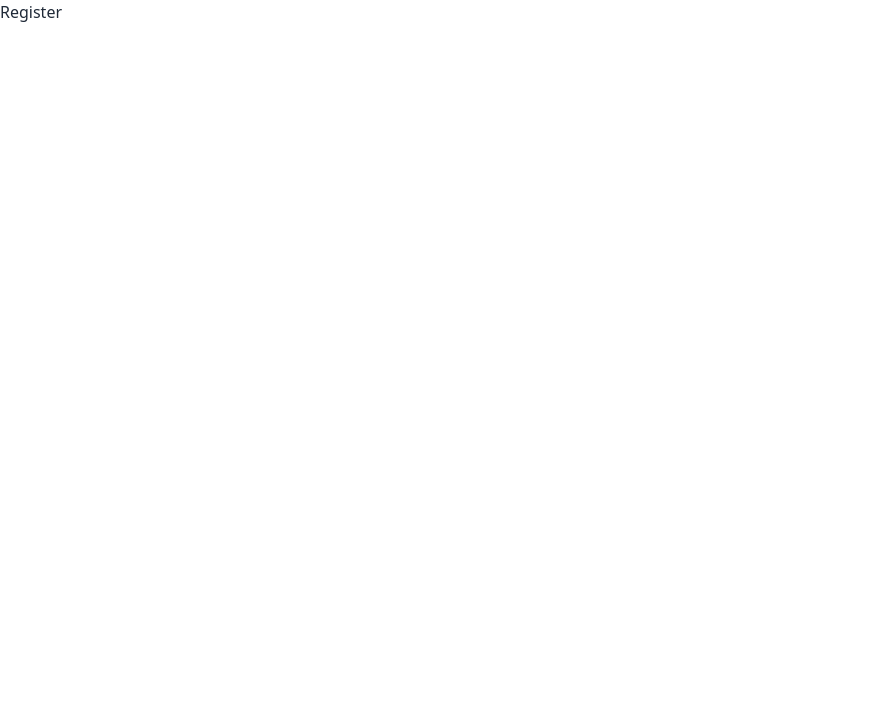
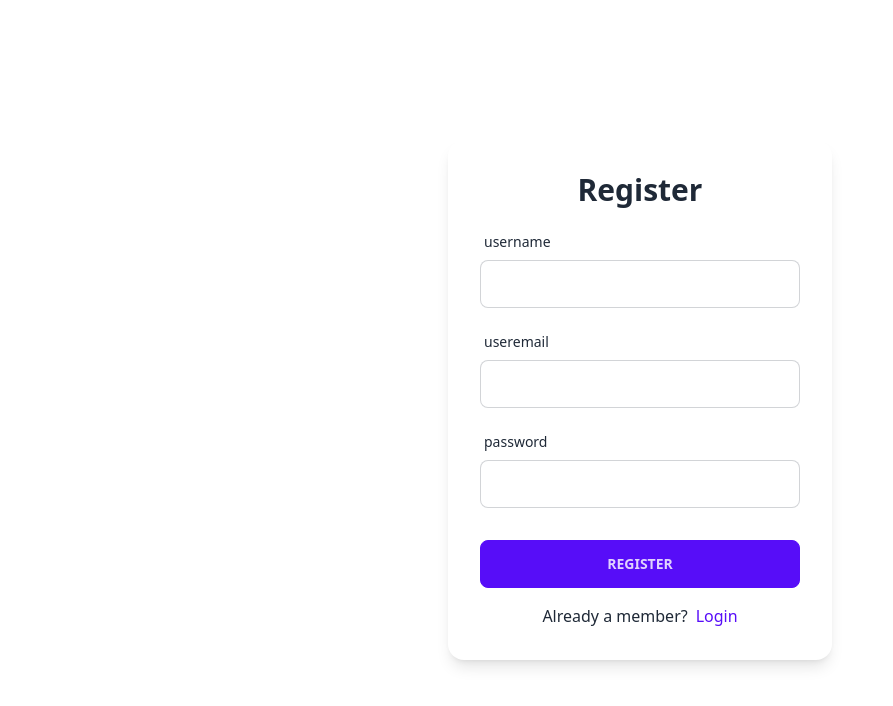
Before and after one commit to jodoesgit/react18-router-query-tailwind-vite-ecommerce, a React (Vite) app: page /register in a window 1280 px wide. Shown: the top 706 px of the page, without its empty margins (0-893 px from the left). Built offline with nearby package versions, Linux system fonts and the light colour scheme.

Commit message:
Register page setup

```diff
--- a/src/pages/Login.jsx
+++ b/src/pages/Login.jsx
@@ -30,7 +30,7 @@ const Login = () => {
 					guest user
 				</button>
 				<p className="text-center">
-					Not a member yet?{" "}
+					Not a member yet?
 					<Link
 						to="/register"
 						className="ml-2 link link-hover link-primary capitalize"
--- a/src/pages/Register.jsx
+++ b/src/pages/Register.jsx
@@ -1,4 +1,31 @@
+import { FormInput, SubmitBtn } from "../components";
+import { Form, Link } from "react-router-dom";
+
 const Register = () => {
-	return <h1>Register</h1>;
+	return (
+		<section className="h-screen grid place-items-center">
+			<Form
+				method="POST"
+				className="card w-96 p-8 bg-base-100 shadow-lg flex flex-col gap-y-4"
+			>
+				<h4 className="text-center text-3xl font-bold">Register</h4>
+				<FormInput type="text" label="username" name="username" />
+				<FormInput type="email" label="useremail" name="useremail" />
+				<FormInput type="password" label="password" name="password" />
+				<div className="mt-4">
+					<SubmitBtn text="register" />
+				</div>
+				<p className="text-center">
+					Already a member?
+					<Link
+						to="/login"
+						className="ml-2 link link-hover link-primary capitalize"
+					>
+						login
+					</Link>
+				</p>
+			</Form>
+		</section>
+	);
 };
 export default Register;
```
